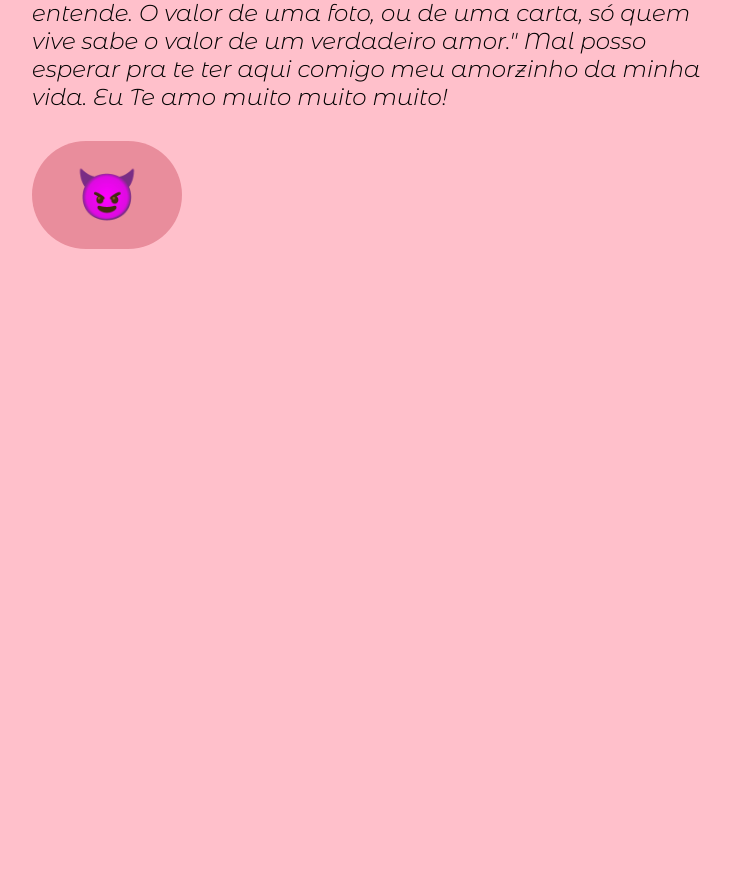
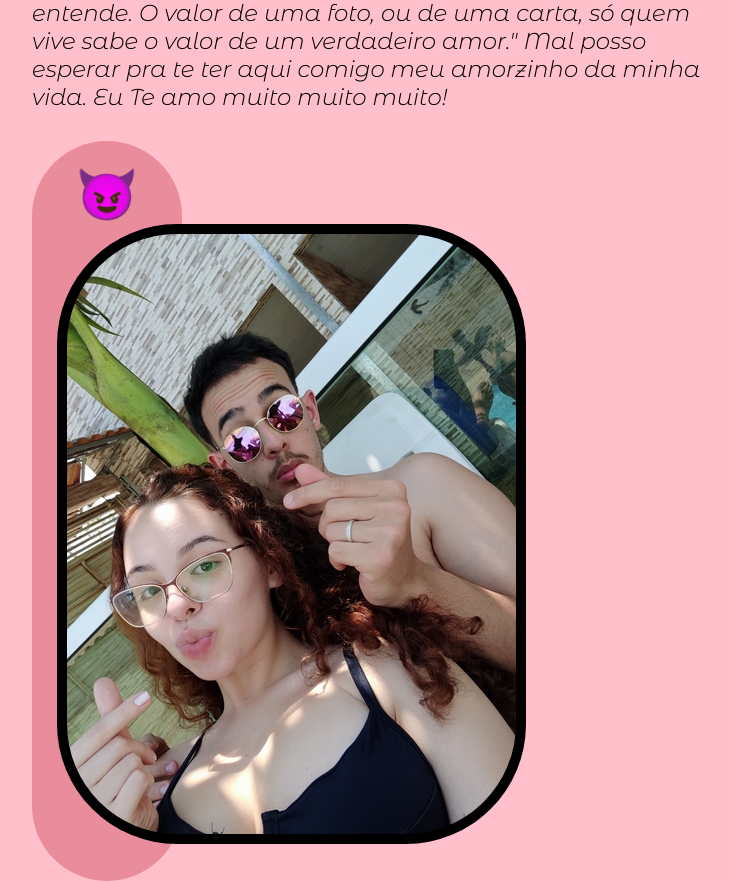
Before and after one commit to condss/bookish-memory, a plain HTML site: page index.html in a window 1280 px wide. Shown: the part 568-1449 px from the top of the page, without its empty margins (32-761 px from the left). Before the commit the page ends 864 px from the top, so only its background shows below. Drawn offline with Linux system fonts and the light colour scheme; a web font is replaced by a local one.

Commit message:
Update index.html

```diff
--- a/index.html
+++ b/index.html
@@ -15,6 +15,7 @@
                 <p class="apresentacao__conteudo__paragrafo"> "Há quem diga que a distância atrapalha e que por causa dela o amor não existe, mas é por causa da distância que os beijos começam a ser sonhados e os abraços tão desejados. Os encontros tornam-se desejos. O coração passa a ser um só. A solidão pode até bater em sua porta, uma ou duas vezes, mas a certeza de ter um ao outro, acaba com qualquer solidão. Os planos começam a ser feitos, com a certeza de que serão cumpridos. E pensar que estão cada um em um canto do mundo, é como se estivessem juntos, o tempo inteiro. As palavras valem muito, valem tudo, são ditas, com a certeza da resposta. A felicidade é grande, mas não é medida por dias nem anos, mas por instantes. Podem haver milhões e milhões de quilômetros, mas o amor consegue ser um bilhão de vezes maior. A distância é algo que só quem consegue superar, entende. O valor de uma foto, ou de uma carta, só quem vive sabe o valor de um verdadeiro amor." Mal posso esperar pra te ter aqui comigo meu amorzinho da minha vida. Eu Te amo muito muito muito!</p>
                 <div class="apresentacao__conteudo__botao">
                     <a href=" https://www.youtube.com/watch?v=kXEDJpYD9F4"> &#128520; </a>
+                    <img class="apresentacao__conteudo__imagem" src="image.jpg" alt="eu e a minha linda esposa juntinhos">
                 </div>
         </section>
     </main>
```
